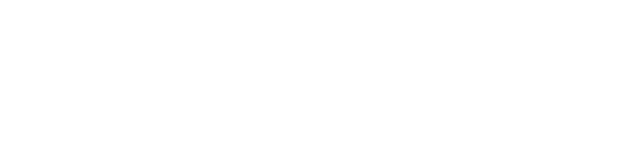
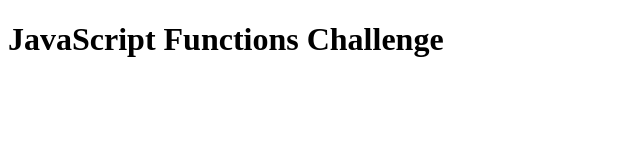
Before and after one commit to plchavez247/Coding-Challenge--7, a plain HTML site: page index.html in a window 1280 px wide. Shown: the whole page, without its empty margins (0-640 px from the left). Drawn offline with Linux system fonts and the light colour scheme.

Commit message:
Fixing html

```diff
--- a/index.html
+++ b/index.html
@@ -6,6 +6,7 @@
     <title>JavaScript Functions Challenge</title>
 </head>
 <body>
+    <h1>JavaScript Functions Challenge</h1>
     <script src="cc_7.js"></script>
 </body>
 </html>
```
